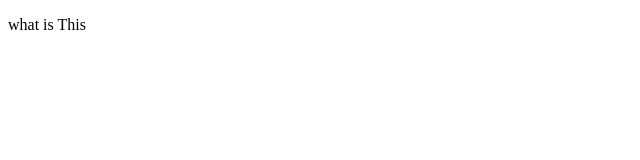
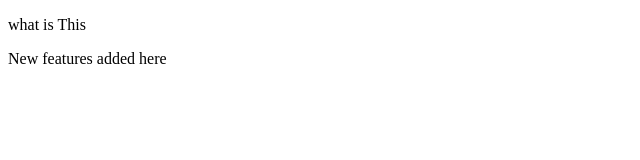
Before and after one commit to tamim2007009/gitone, a plain HTML site: page index.html in a window 1280 px wide. Shown: the whole page, without its empty margins (0-640 px from the left). Drawn offline with Linux system fonts and the light colour scheme.

Commit message:
added new features

```diff
--- a/index.html
+++ b/index.html
@@ -7,5 +7,6 @@
 </head>
 <body>
     <p>what is This</p>
+    <p>New features added here</p>
 </body>
 </html>
```
